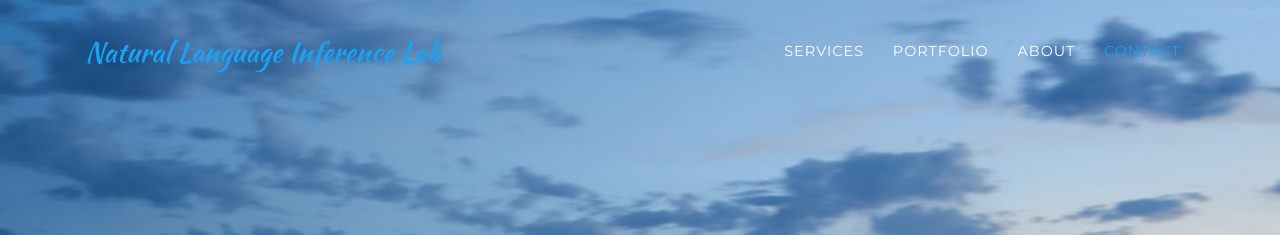
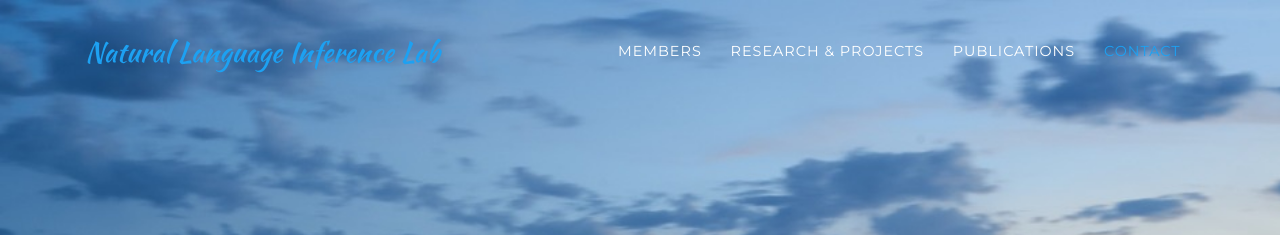
Before and after one commit to NaturalLanguageInference/NaturalLanguageInference.github.io, a Jekyll site: the page built from index.md, in a window 1280 px wide. Shown: the top 235 px of the page. Built offline with Jekyll 4.4.1, drawn with Linux system fonts in a browser that asks for light colours; some web fonts are replaced.

Commit message:
Update navigation.yml

```diff
--- a/_data/navigation.yml
+++ b/_data/navigation.yml
@@ -1,12 +1,12 @@
 nav:
-  - title: "Services"
+  - title: "MEMBERS"
     section: services
 
-  - title: "Portfolio"
+  - title: "RESEARCH & PROJECTS"
     section: portfolio
 
-  - title: "About"
+  - title: "PUBLICATIONS"
     section: timeline
 
-  - title: "Contact"
+  - title: "CONTACT"
     section: contact
```
